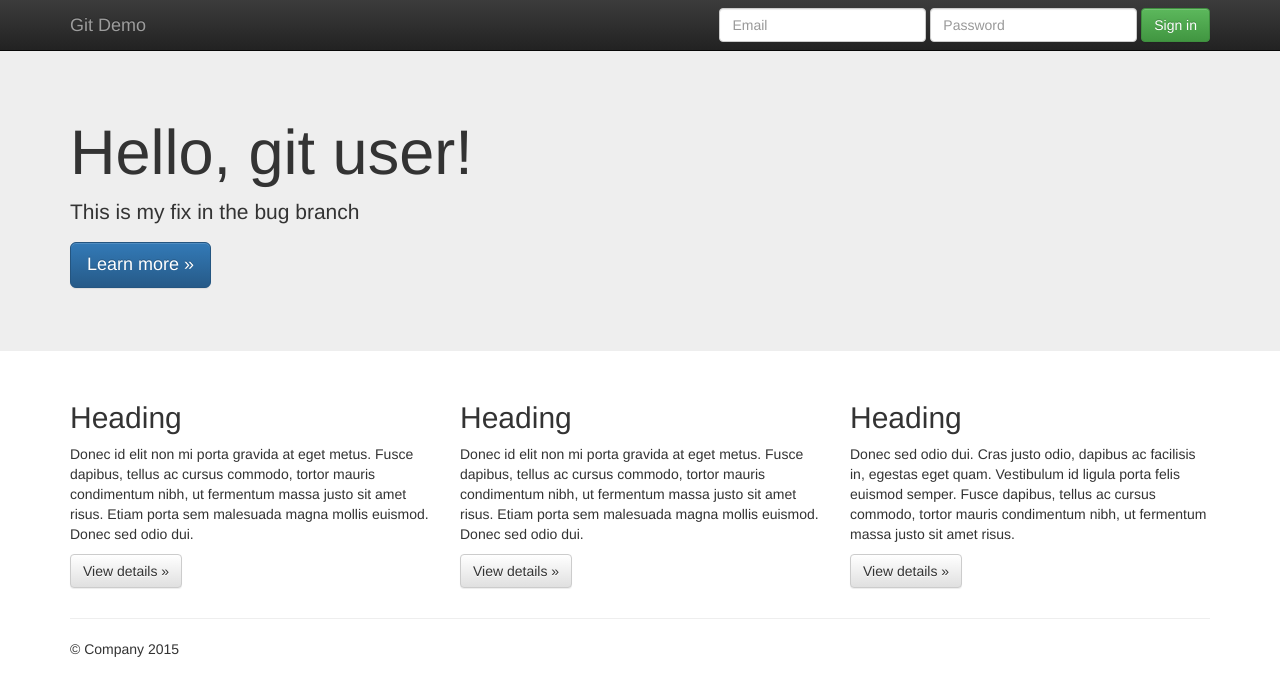
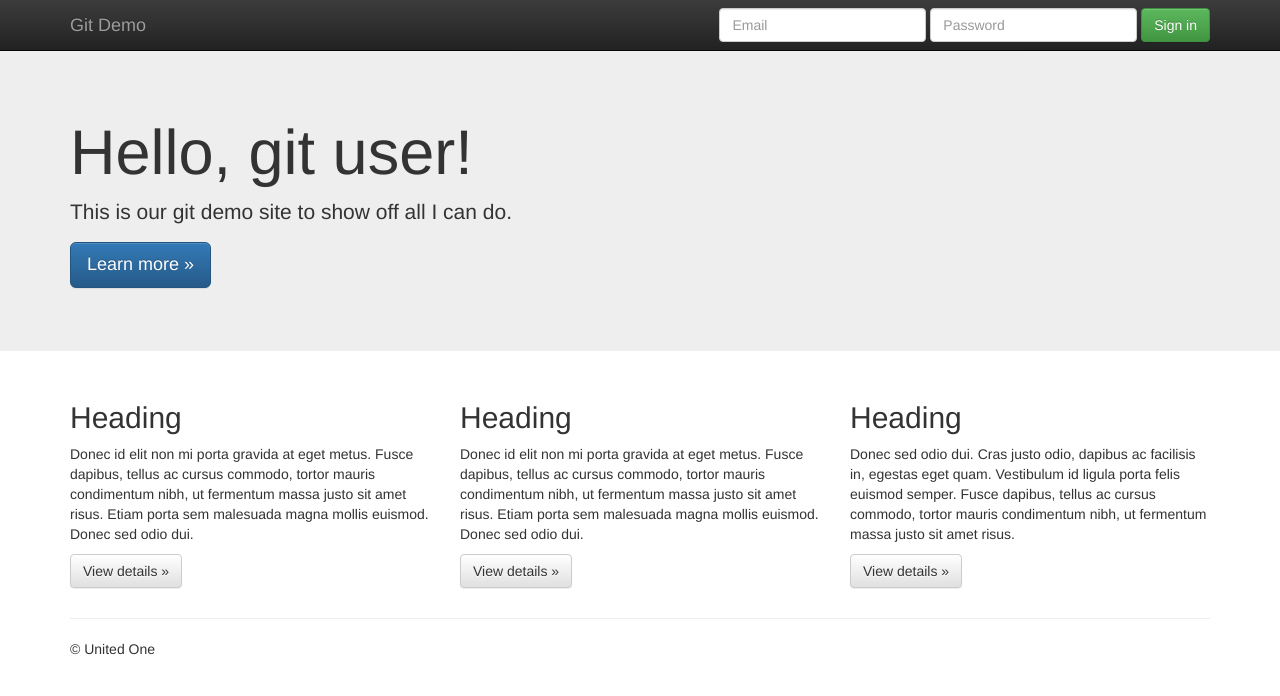
Before and after one commit to mlukatchik/test, a plain HTML site: page index.html in a window 1280 px wide. Drawn offline with nearby package versions, Linux system fonts and the light colour scheme.

Commit message:
started modifications to site

```diff
--- a/index.html
+++ b/index.html
@@ -56,7 +56,7 @@
     <div class="jumbotron">
       <div class="container">
         <h1>Hello, git user!</h1>
-        <p>This is my fix in the bug branch</p>
+        <p>This is our git demo site to show off all I can do.</p>
         <p><a class="btn btn-primary btn-lg" href="#" role="button">Learn more &raquo;</a></p>
       </div>
     </div>
@@ -84,7 +84,7 @@
       <hr>
 
       <footer>
-        <p>&copy; Company 2015</p>
+        <p>&copy; United One</p>
       </footer>
     </div> <!-- /container -->        <script src="//ajax.googleapis.com/ajax/libs/jquery/1.11.2/jquery.min.js"></script>
         <script>window.jQuery || document.write('<script src="js/vendor/jquery-1.11.2.min.js"><\/script>')</script>
```
Also changed, not shown: todo.txt.
